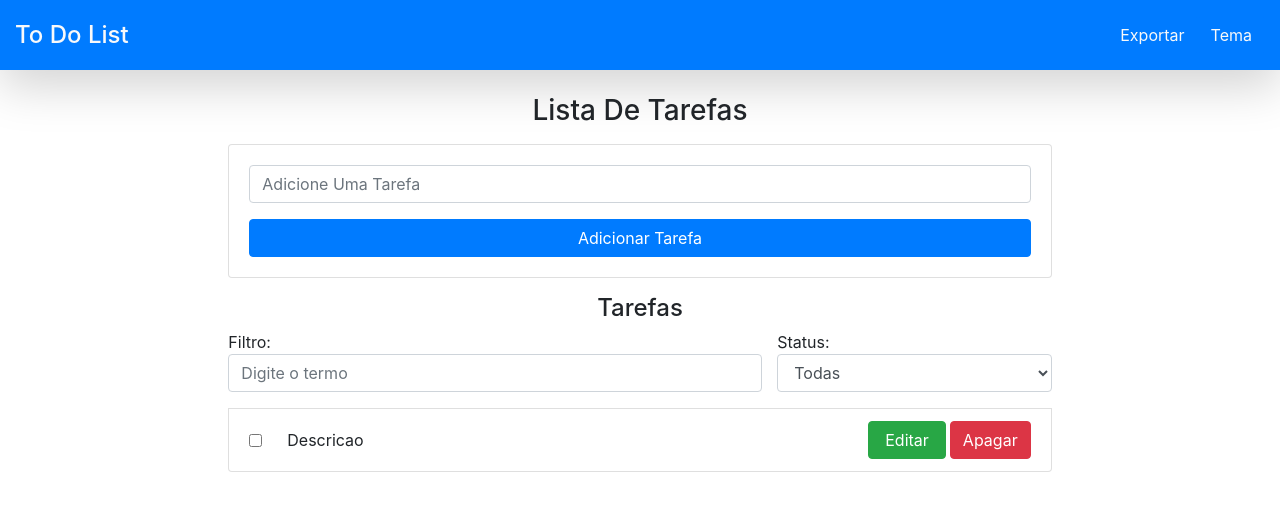
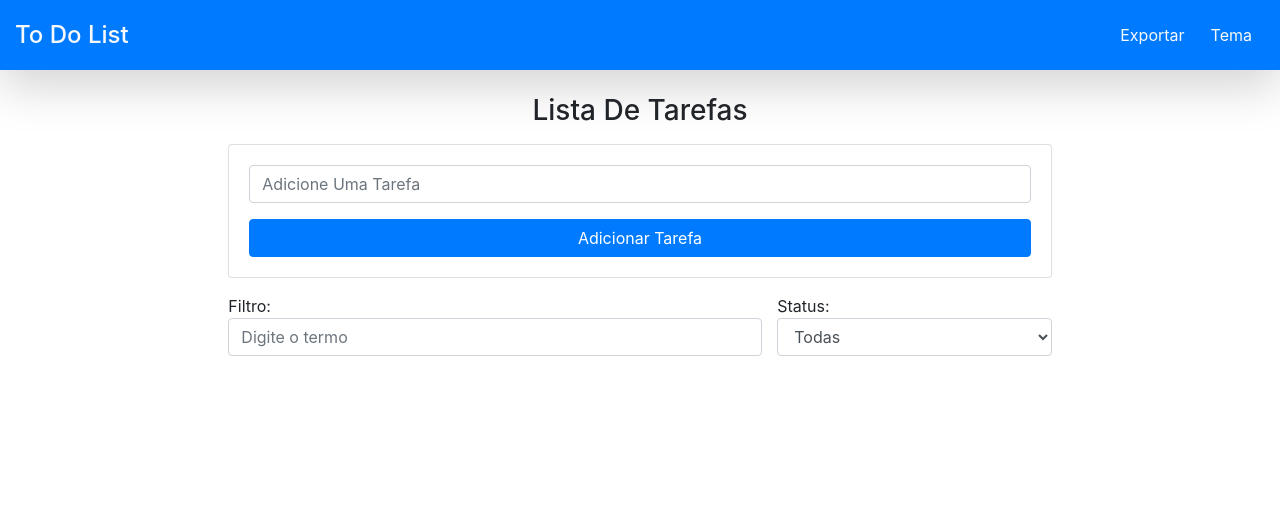
Before and after one commit to LeoniTeixeira/desafio_frontend, a React (Create React App) app: page / in a window 1280 px wide. Shown: the top 510 px of the page. Built offline with nearby package versions, Linux system fonts and the light colour scheme.

Commit message:
Funcao criada componente ListarTarefa

```diff
--- a/src/App.js
+++ b/src/App.js
@@ -11,30 +11,45 @@ import 'bootstrap/dist/css/bootstrap.min.css';
 export default class App extends Component {
     constructor() {
         super();
-        this.state = { tarefas: [] };
+        this.state = { lista: [] };
         this.handleAddTarefa = this.handleAddTarefa.bind(this);
     }
 
+    componentDidMount() {
+        const lista = window.localStorage.getItem('lista');
+        const parsedList = JSON.parse(lista);
+        if(lista == null){
+            return false
+        }
+        else{
+            this.setState({
+                lista: parsedList,
+            })
+            console.log(this.state.lista);
+        }
+    }
+
     handleAddTarefa(descricao) {
-        const tarefas = {
+        const tarefa = {
             id:uuidv4(),
             descricao,
             status: false,
         };
         if(localStorage.getItem('lista')==null){
             const lista=[]
-            lista.push(tarefas);
-            localStorage.setItem("lista",JSON.stringify(lista))
+            lista.push(tarefa);
+            localStorage.setItem('lista',JSON.stringify(lista))
         }
         else{
             const lista=JSON.parse(localStorage.getItem('lista'))
-            lista.push(tarefas)
-            localStorage.setItem("lista",JSON.stringify(lista))
+            lista.push(tarefa)
+            localStorage.setItem('lista',JSON.stringify(lista))
         }
         this.setState({
             lista:JSON.parse(localStorage.getItem('lista'))
         });
     }
+
 
     render() {
         return (
@@ -45,7 +60,7 @@ export default class App extends Component {
                         <div className='mx-auto col-md-8 mt-4'>
                             <h3 className='text-capitalize text-center'>Lista de Tarefas</h3>
                             <NovaTarefa handleAddTarefa={this.handleAddTarefa}/>
-                            <ListarTarefa/>
+                            <ListarTarefa lista={this.state.lista}/>
                         </div>
                     </div>
                 </main>
--- a/src/components/ListarTarefa.js
+++ b/src/components/ListarTarefa.js
@@ -1,16 +1,14 @@
-import React from 'react';
+import React from 'react'
 import Tarefa from './Tarefa';
 
-export default props => (
-    <ul className='list-group'>
-        <h4 className='text-capitalize text-center'>Tarefas</h4>
-        <form className='d-flex flex-wrap px-0 mx-0'>
+const ListarTarefa = ({lista}) =>
+    <div>
+        <form className='d-flex flex-wrap px-0 mx-0 mb-3'>
             {/*Filtro por termo na tarefa*/}
             <label className='col-8 pl-0' >Filtro:
                 <input type="text" className='form-control' id="filtro"
-                  placeholder="Digite o termo"></input>
+                placeholder="Digite o termo"></input>
             </label>
-
             {/*Filtro por status da tarefa*/}
             <label className='col-4 px-0'> Status:
                 <select className='form-control'>
@@ -20,8 +18,12 @@ export default props => (
                 </select>
             </label>
         </form>
+        <ul className='list-group'>
+            {lista.map((tarefa) => <Tarefa
+            key={tarefa.id}
+            {...tarefa}
+            />)}
+        </ul>
+    </div>;
 
-        {/*Lista de tarefas*/}
-        <Tarefa/>
-    </ul>
-)
+export default ListarTarefa;
--- a/src/components/Tarefa.js
+++ b/src/components/Tarefa.js
@@ -1,13 +1,13 @@
-import React from 'react'
+import React, { Component } from 'react'
 
-export default props => (
+const Tarefa = ({descricao, id, status}) =>
             <li className='list-group-item text-capitalize d-flex
-      flex-wrap justify-content-between my-2'>
+              flex-wrap justify-content-between'>
                 {/*Status da Tarefa 'Feita(true)/Pendente(false)'*/}
-        <input type="checkbox" className='my-auto'/>
+                <input type="checkbox" checked={status} className='my-auto'/>
 
                 {/*Descrição da tarefa*/}
-        <span className='my-auto col-sm-9'>descricao</span>
+                <span className='my-auto col-sm-9'>{descricao}</span>
 
                 {/*Botões de Editar e Apagar Tarefa*/}
                 <div>
@@ -16,5 +16,5 @@ export default props => (
                     <button type='submit' className='btn btn-danger ml-1'>
                         Apagar</button>
                 </div>
-    </li>
-)
+            </li>;
+export default Tarefa;
```
Also changed, not shown: src/components/Filtro.js (added, +24 -0 lines). Lines whose indentation alone changed are shown as unchanged.
